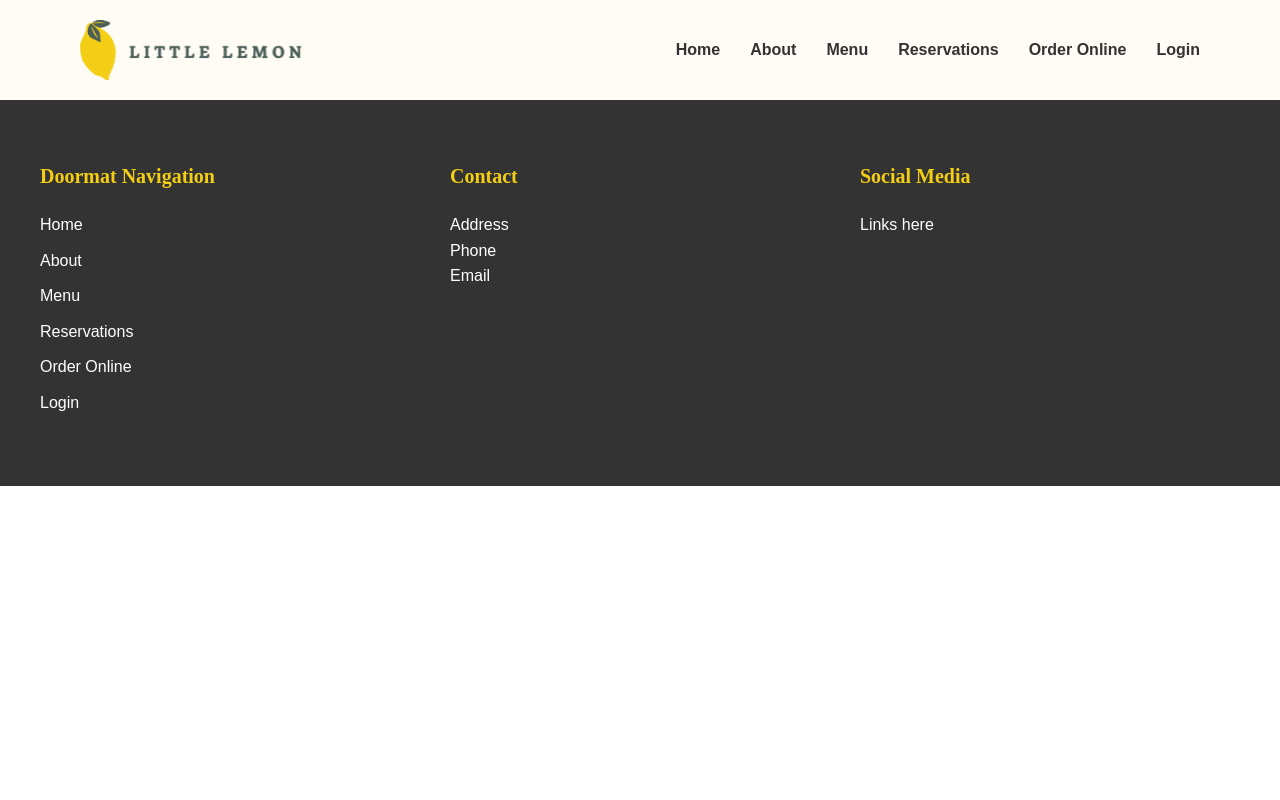
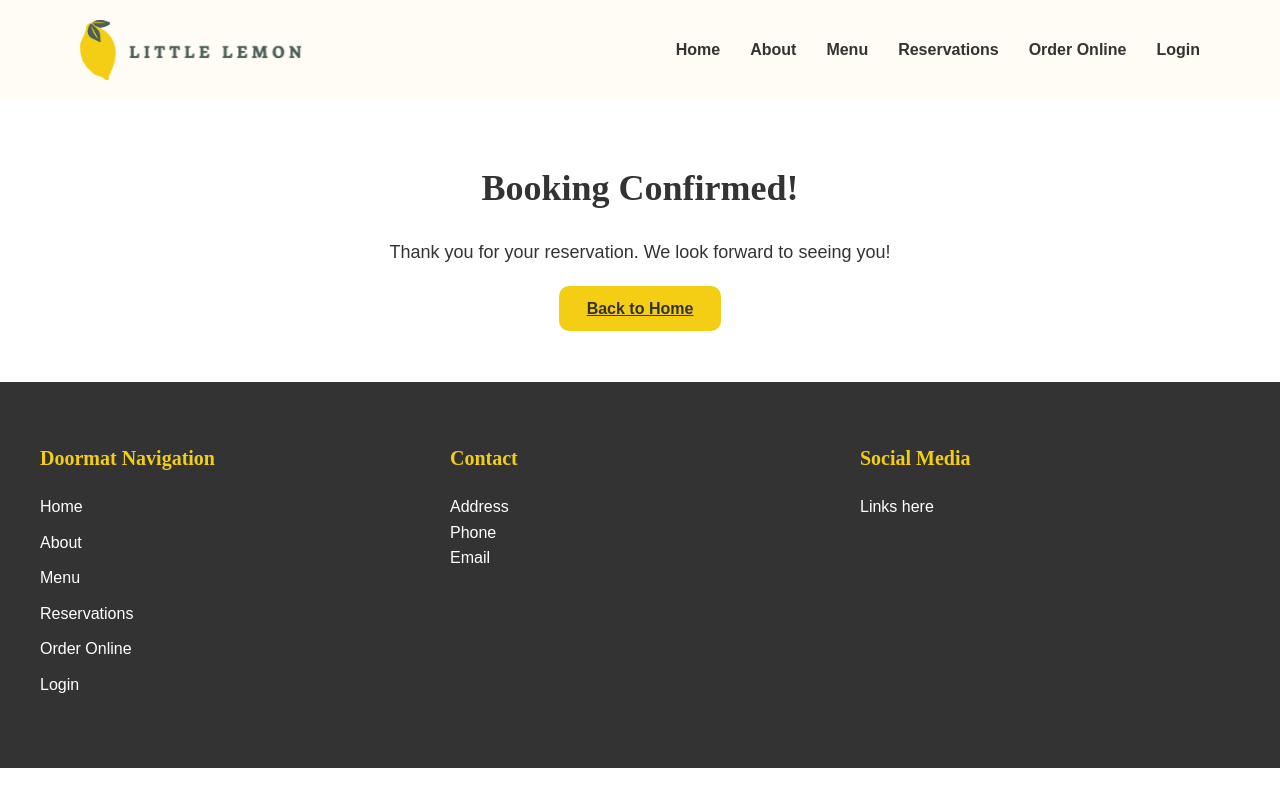
Before and after one commit to vani88-git/little-lemon-restaurant, a React (Create React App) app in the folder little-lemon-reservation/: page /confirmed in a window 1280 px wide. Built offline with nearby package versions, Linux system fonts and the light colour scheme.

Commit message:
Added Booking Confirmation page.

```diff
--- a/little-lemon-reservation/src/App.js
+++ b/little-lemon-reservation/src/App.js
@@ -1,16 +1,32 @@
 import React, { useReducer } from 'react';
+// Step 2: Import useNavigate
+import { Routes, Route, useNavigate } from 'react-router-dom';
+
 import Header from './Components/Header';
 import Footer from './Components/Footer';
 import Homepage from './Components/Homepage';
 import BookingPage from './Components/BookingPage';
-import { Routes, Route } from 'react-router-dom';
+// Step 1: Import the new component
+import ConfirmedBooking from './Components/ConfirmedBooking';
 
-// Import the functions from your new utils.js file
 import { initializeTimes, updateTimes } from './utils.js';
-
 
 function App() {
   const [availableTimes, dispatch] = useReducer(updateTimes, initializeTimes());
+
+  // Step 2: Get the navigate function
+  const navigate = useNavigate();
+
+  // Step 2: Create the submitForm function
+  const submitForm = (formData) => {
+    // Call the submitAPI function from the window
+    const success = window.submitAPI(formData);
+
+    // Navigate to the confirmation page if the submission is successful
+    if (success) {
+      navigate("/confirmed");
+    }
+  };
 
   return (
     <div>
@@ -20,8 +36,16 @@ function App() {
           <Route path="/" element={<Homepage />} />
           <Route
             path="/reservations"
-            element={<BookingPage availableTimes={availableTimes} dispatch={dispatch} />}
+            element={
+              <BookingPage
+                availableTimes={availableTimes}
+                dispatch={dispatch}
+                submitForm={submitForm} // <-- Pass the new function as a prop
+              />
+            }
           />
+          {/* Step 1: Add the new route */}
+          <Route path="/confirmed" element={<ConfirmedBooking />} />
         </Routes>
       </main>
       <Footer />
@@ -30,6 +54,3 @@ function App() {
 }
 
 export default App;
-
-// We also moved the export statements for the functions
-// export { initializeTimes, updateTimes }; // This is no longer needed here
--- a/little-lemon-reservation/src/Components/BookingForm.js
+++ b/little-lemon-reservation/src/Components/BookingForm.js
@@ -1,32 +1,43 @@
 import React, { useState } from 'react';
 
-// Step 1: Accept props from BookingPage
-function BookingForm({ availableTimes, dispatch }) {
-  // State for form fields (except times) remains here
+// Step 3: Accept submitForm as a prop
+function BookingForm({ availableTimes, dispatch, submitForm }) {
   const [date, setDate] = useState("");
   const [time, setTime] = useState("");
   const [guests, setGuests] = useState(1);
   const [occasion, setOccasion] = useState("Birthday");
 
-  // Step 1: Remove the old availableTimes state
-  // const [availableTimes, setAvailableTimes] = useState([...]); // <-- This is GONE
-
-  // Step 2: Create a change handler for the date
   const handleDateChange = (e) => {
     const selectedDate = e.target.value;
-    setDate(selectedDate);    // Update the local date state
-    dispatch(selectedDate); // Dispatch the selected date (the 'action')
+    setDate(selectedDate);
+    dispatch(selectedDate); // Dispatch the date to update times
+  };
+
+  // Step 3: Create the handleSubmit function
+  const handleSubmit = (e) => {
+    e.preventDefault(); // Prevent default form submission
+
+    // Gather all form data
+    const formData = {
+      date,
+      time,
+      guests,
+      occasion,
+    };
+
+    // Call the submitForm function from props
+    submitForm(formData);
   };
 
   return (
-    <form className="booking-form">
+    // Step 3: Add the onSubmit handler to the form
+    <form className="booking-form" onSubmit={handleSubmit}>
 
       <label htmlFor="res-date">Choose date</label>
       <input
         type="date"
         id="res-date"
         value={date}
-        // Step 2: Use the new handler
         onChange={handleDateChange}
       />
 
@@ -37,8 +48,6 @@ function BookingForm({ availableTimes, dispatch }) {
         onChange={(e) => setTime(e.target.value)}
       >
         <option value="" disabled>Select a Time</option>
-
-        {/* Step 1: Use availableTimes from props */}
         {availableTimes.map((timeOption) => (
           <option key={timeOption} value={timeOption}>
             {timeOption}
--- a/little-lemon-reservation/src/Components/BookingPage.js
+++ b/little-lemon-reservation/src/Components/BookingPage.js
@@ -1,14 +1,18 @@
 import React from 'react';
 import BookingForm from './BookingForm';
 
-// Step 1: Accept props from App.js
-function BookingPage({ availableTimes, dispatch }) {
+// Step 3: Accept submitForm as a prop
+function BookingPage({ availableTimes, dispatch, submitForm }) {
   return (
     <div className="booking-page">
       <h2>Book a Table</h2>
 
-      {/* Step 1: Pass the props down to BookingForm */}
-      <BookingForm availableTimes={availableTimes} dispatch={dispatch} />
+      {/* Step 3: Pass the prop down */}
+      <BookingForm
+        availableTimes={availableTimes}
+        dispatch={dispatch}
+        submitForm={submitForm}
+      />
     </div>
   );
 }
--- /dev/null
+++ b/little-lemon-reservation/src/Components/ConfirmedBooking.js
@@ -0,0 +1,18 @@
+import React from 'react';
+import { Link } from 'react-router-dom'; // Import Link
+
+function ConfirmedBooking() {
+  return (
+    <div className="confirmation-page">
+      <h2>Booking Confirmed!</h2>
+      <p>Thank you for your reservation. We look forward to seeing you!</p>
+
+      {/* Add a link to navigate back to the homepage */}
+      <Link to="/" className="hero-button">
+        Back to Home
+      </Link>
+    </div>
+  );
+}
+
+export default ConfirmedBooking;
--- a/little-lemon-reservation/src/layout.css
+++ b/little-lemon-reservation/src/layout.css
@@ -494,3 +494,25 @@ nav ul li a:hover {
 .booking-form input[type="submit"]:hover {
   background-color: #e3bd0f;
 }
+
+/* --- Confirmation Page --- */
+.confirmation-page {
+  max-width: var(--grid-max-width);
+  margin: 0 auto;
+  padding: 60px 40px;
+  text-align: center; /* Center all the text */
+}
+
+.confirmation-page h2 {
+  font-size: 36px;
+  margin-bottom: 20px;
+  color: #333;
+}
+
+.confirmation-page p {
+  font-size: 18px;
+  font-family: 'Karla', sans-serif;
+  margin-bottom: 30px;
+}
+
+/* We can reuse the .hero-button style for the link! */
```
